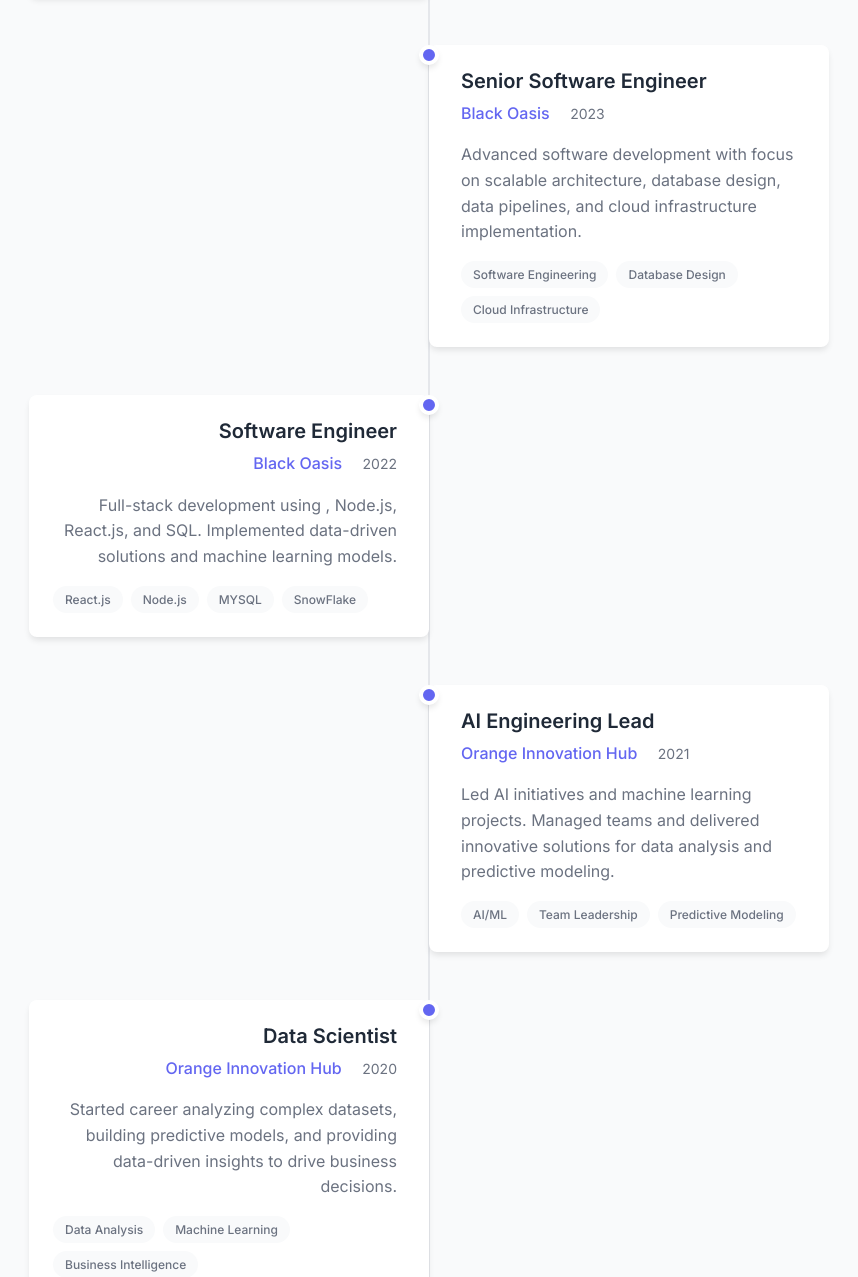
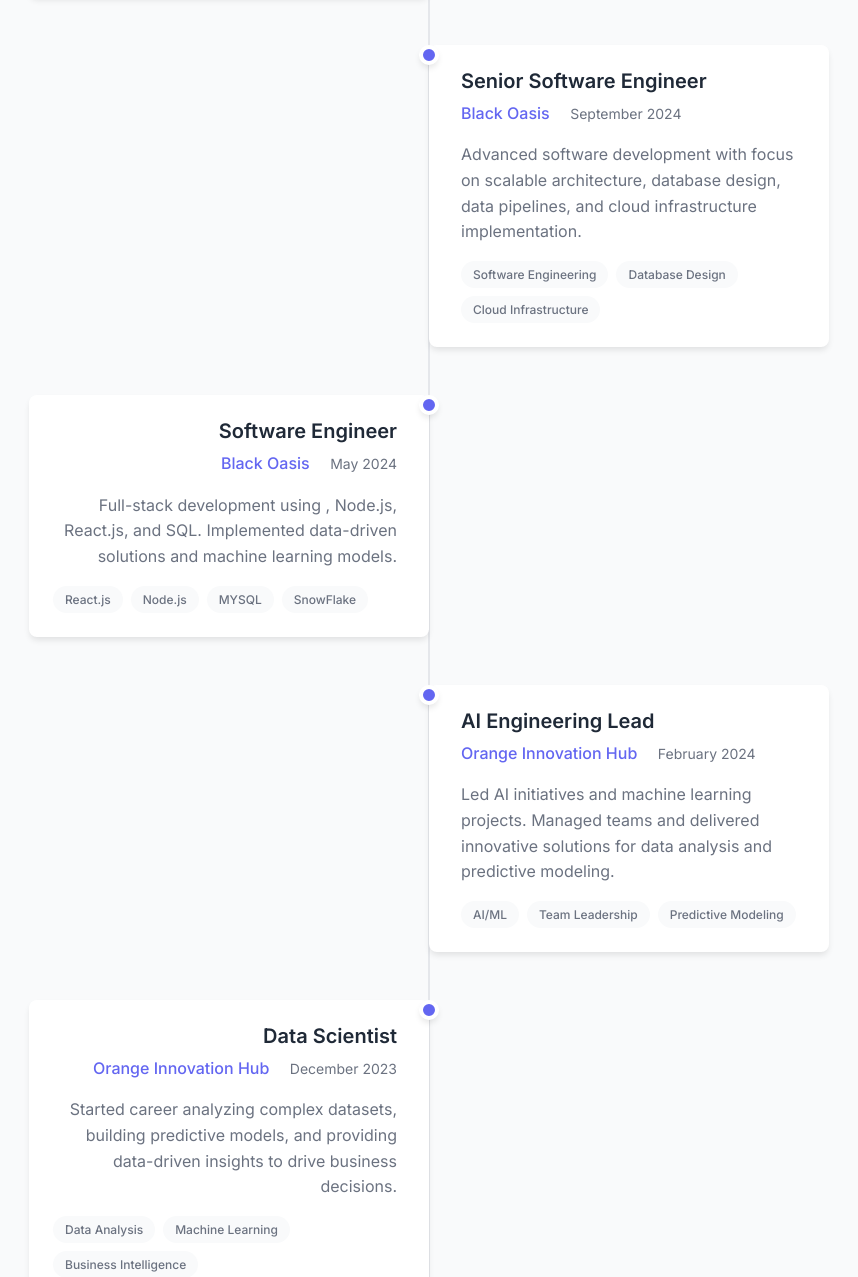
Before and after one commit to seraj-bustanji/seraj-bustanji.github.io, a plain HTML site: page index.html in a window 1280 px wide. Shown: the part 2464-3741 px from the top of the page, without its empty margins (211-1069 px from the left). Drawn offline with nearby package versions, Linux system fonts and the light colour scheme.

Commit message:
Update index.html
dates update for ex positions

```diff
--- a/index.html
+++ b/index.html
@@ -198,7 +198,7 @@
                         <div class="timeline-header">
                             <h3>Senior Software Engineer</h3>
                             <span class="company">Black Oasis</span>
-                            <span class="period">2023</span>
+                            <span class="period">September 2024</span>
                         </div>
                         <p>Advanced software development with focus on scalable architecture, database design, data pipelines, and cloud infrastructure implementation.</p>
                         <div class="timeline-tags">
@@ -215,7 +215,7 @@
                         <div class="timeline-header">
                             <h3>Software Engineer</h3>
                             <span class="company">Black Oasis</span>
-                            <span class="period">2022</span>
+                            <span class="period">May 2024</span>
                         </div>
                         <p>Full-stack development using , Node.js, React.js, and SQL. Implemented data-driven solutions and machine learning models.</p>
                         <div class="timeline-tags">
@@ -233,7 +233,7 @@
                         <div class="timeline-header">
                             <h3>AI Engineering Lead</h3>
                             <span class="company">Orange Innovation Hub</span>
-                            <span class="period">2021</span>
+                            <span class="period">February 2024</span>
                         </div>
                         <p>Led AI initiatives and machine learning projects. Managed teams and delivered innovative solutions for data analysis and predictive modeling.</p>
                         <div class="timeline-tags">
@@ -250,7 +250,7 @@
                         <div class="timeline-header">
                             <h3>Data Scientist</h3>
                             <span class="company">Orange Innovation Hub</span>
-                            <span class="period">2020</span>
+                            <span class="period">December 2023</span>
                         </div>
                         <p>Started career analyzing complex datasets, building predictive models, and providing data-driven insights to drive business decisions.</p>
                         <div class="timeline-tags">
```
